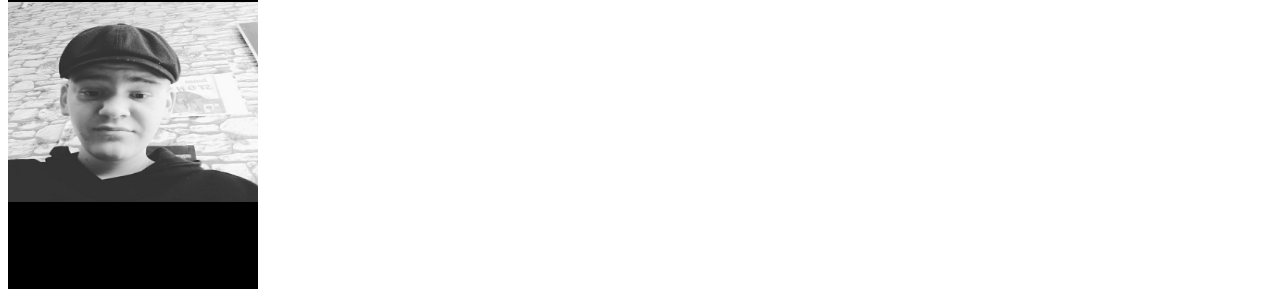
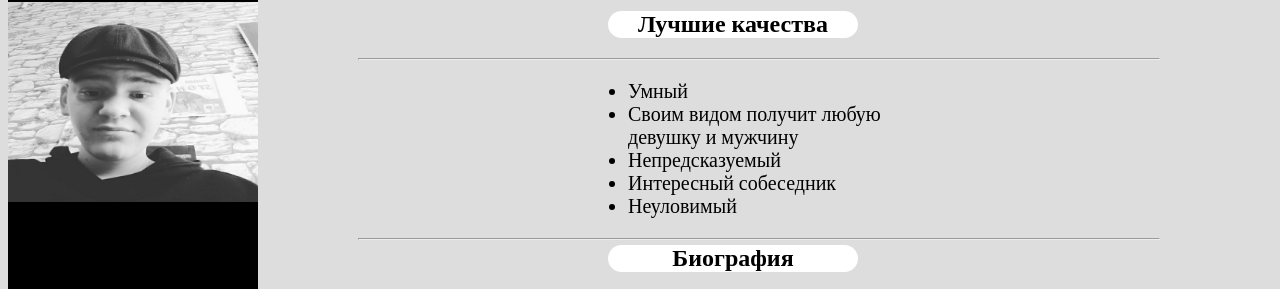
Before and after one commit to nerkot1/resumee, a plain HTML site: page index.html in a window 1280 px wide. Shown: the part 178-467 px from the top of the page. Drawn offline with Linux system fonts and the light colour scheme.

Commit message:
Update index.html

```diff
--- a/index.html
+++ b/index.html
@@ -2,7 +2,7 @@
 <html>
     <head>
         <meta charset="UTF-8">
-        <link href="Новый текстовый документ.css" rel="stylesheet">
+        <link href="stiles.css" rel="stylesheet">
         <title>Мафиози</title>
     </head>
 <body>
```
